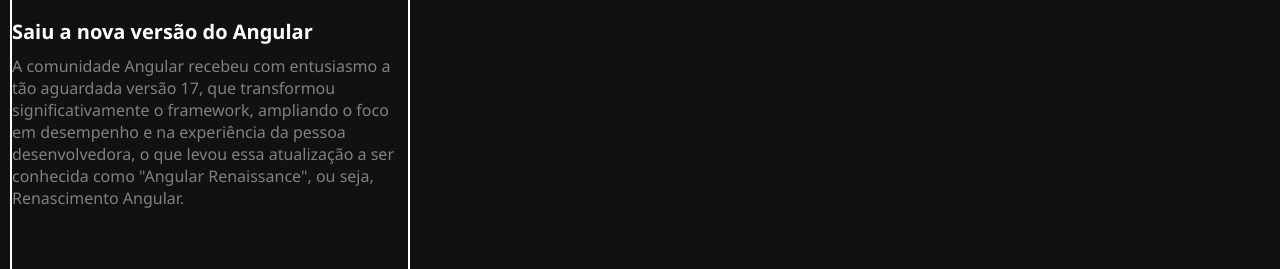
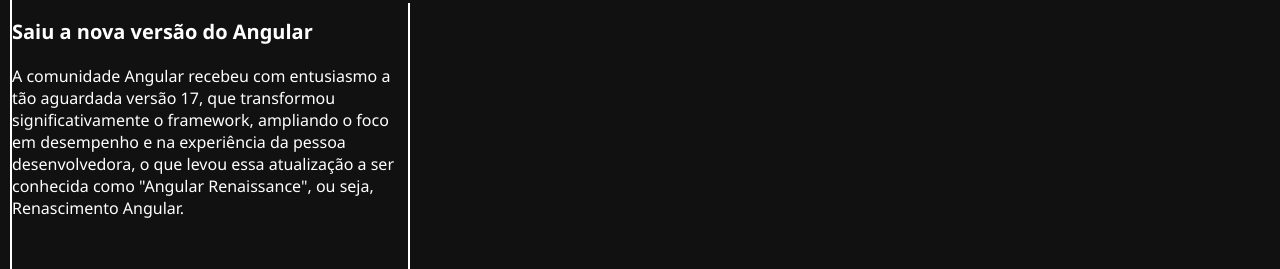
Before and after one commit to Henrique-Arau/Blog-angular, an Angular app in the folder angular-blog/: page / in a window 1280 px wide. Shown: the part 452-721 px from the top of the page. Built offline with nearby package versions, Linux system fonts and the light colour scheme.

Commit message:
Finalizando big-card

```diff
--- a/angular-blog/src/app/components/big-card/big-card.component.css
+++ b/angular-blog/src/app/components/big-card/big-card.component.css
@@ -2,6 +2,7 @@
     border: solid white 2px;
     margin-left: 10px;
     margin-right: 10px;
+
     width: 400px;
     height: 500px;
 
@@ -16,7 +17,14 @@
     font-size: 20px;
 }
 
+.big-card__description{
+    margin-top: 20px;
+}
 .big-card__description > p{
-    margin-top: 10px;
     color: grey ;
 }
+
+.big-card__photo > img{
+    width: 100%;
+    width: 400px;
+}
--- a/angular-blog/src/app/components/big-card/big-card.component.html
+++ b/angular-blog/src/app/components/big-card/big-card.component.html
@@ -7,16 +7,18 @@
         >
     </div>
     <div class="big-card__title">
-        <h1>Saiu a nova versão do Angular</h1>
+        <h1><a href="#">Saiu a nova versão do Angular</a></h1>
     </div>
     <div class="big-card__description">
-        <p>A comunidade Angular recebeu com entusiasmo
+        <p><a>
+            A comunidade Angular recebeu com entusiasmo
             a tão aguardada versão 17, que transformou
             significativamente o framework, ampliando
             o foco em desempenho e na experiência da
             pessoa desenvolvedora, o que levou essa
             atualização a ser conhecida como "Angular
             Renaissance", ou seja, Renascimento Angular.
+            </a>
         </p>
     </div>
 </div>
--- a/angular-blog/src/styles.css
+++ b/angular-blog/src/styles.css
@@ -7,3 +7,7 @@
     color: white;
     font-family: 'Segoe UI';
 }
+
+a{
+    text-decoration: none;
+}
```
